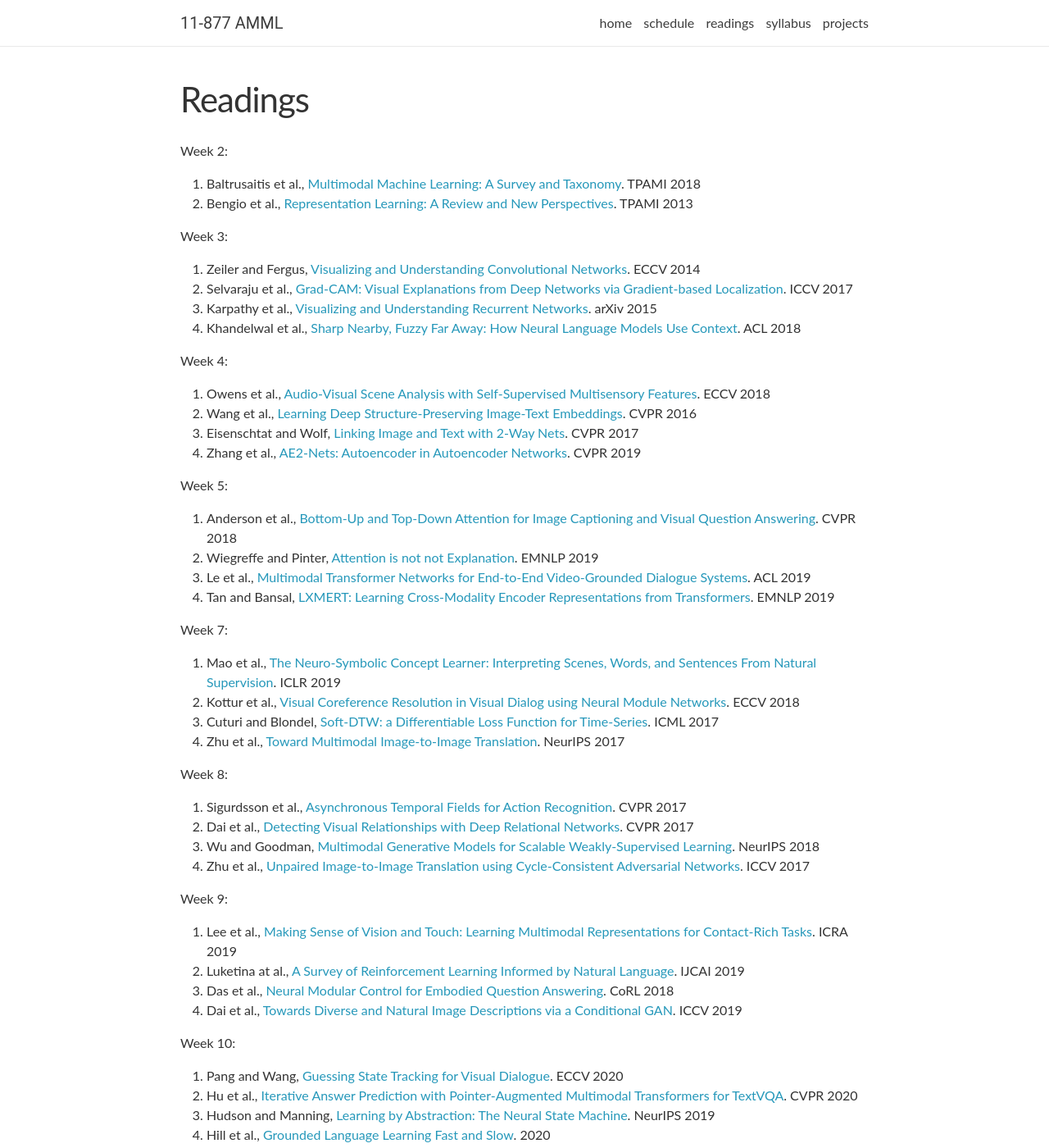
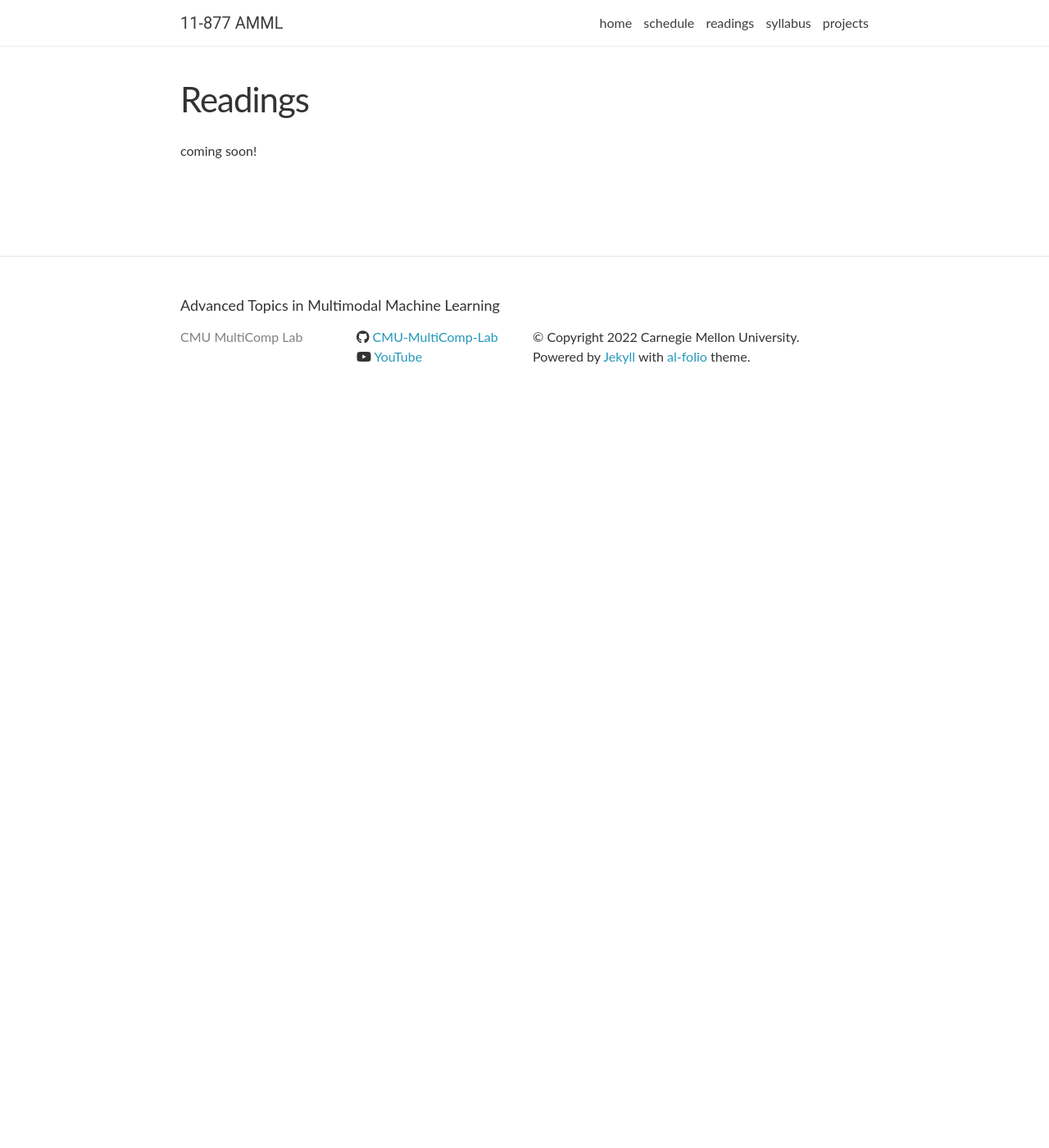
Before and after one commit to CMU-MultiComp-Lab/adv-mmml-course, a Jekyll site: the page built from _pages/readings.md, in a window 1280 px wide and 1400 px high. Shown: the whole window at 82% size. Built offline with Jekyll 4.4.1, drawn with Linux system fonts in a browser that asks for light colours; nearby versions of some CDN libraries; comment, search, counter and statistics services are not loaded; some of the changed text lies outside the part shown.

Commit message:
Update readings.md

```diff
--- a/_pages/readings.md
+++ b/_pages/readings.md
@@ -4,60 +4,4 @@
 title: Readings
 ---
 
-Week 2:
-1. Baltrusaitis et al., [Multimodal Machine Learning: A Survey and Taxonomy](https://piazza.com/class_profile/get_resource/kcnr11wq24q6z7/keln1op3u2j5z1). TPAMI 2018
-2. Bengio et al., [Representation Learning: A Review and New Perspectives](https://piazza.com/class_profile/get_resource/kcnr11wq24q6z7/keln1obkjer5ym). TPAMI 2013
-
-Week 3:
-1. Zeiler and Fergus, [Visualizing and Understanding Convolutional Networks](https://piazza.com/class_profile/get_resource/jjyt9xcoem64k5/jlvnkpiszoo26g). ECCV 2014
-2. Selvaraju et al., [Grad-CAM: Visual Explanations from Deep Networks via Gradient-based Localization](https://piazza.com/class_profile/get_resource/jjyt9xcoem64k5/jlscu1vibjh3s8). ICCV 2017
-3. Karpathy et al., [Visualizing and Understanding Recurrent Networks](https://arxiv.org/pdf/1506.02078.pdf). arXiv 2015
-4. Khandelwal et al., [Sharp Nearby, Fuzzy Far Away: How Neural Language Models Use Context](https://arxiv.org/pdf/1805.04623.pdf). ACL 2018
-
-Week 4:
-1. Owens et al., [Audio-Visual Scene Analysis with Self-Supervised Multisensory Features](https://piazza.com/class_profile/get_resource/kcnr11wq24q6z7/kfcvzq9wixp4h5). ECCV 2018
-2. Wang et al., [Learning Deep Structure-Preserving Image-Text Embeddings](https://piazza.com/class_profile/get_resource/kcnr11wq24q6z7/kfcvzks1fk13yc). CVPR 2016
-3. Eisenschtat and Wolf, [Linking Image and Text with 2-Way Nets](https://piazza.com/class_profile/get_resource/kcnr11wq24q6z7/kfcvzj5yckj3wi). CVPR 2017
-4. Zhang et al., [AE2-Nets: Autoencoder in Autoencoder Networks](https://piazza.com/class_profile/get_resource/kcnr11wq24q6z7/kfcvzkwln5e3yh). CVPR 2019
-
-Week 5:
-1. Anderson et al., [Bottom-Up and Top-Down Attention for Image Captioning and Visual Question Answering](https://piazza.com/class_profile/get_resource/kcnr11wq24q6z7/kfmv9b4ykqt6ou). CVPR 2018
-2. Wiegreffe and Pinter, [Attention is not not Explanation](https://piazza.com/class_profile/get_resource/kcnr11wq24q6z7/kfmv9jk378q774). EMNLP 2019
-3. Le et al., [Multimodal Transformer Networks for End-to-End Video-Grounded Dialogue Systems](https://piazza.com/class_profile/get_resource/kcnr11wq24q6z7/kfmv97aseti6i1). ACL 2019
-4. Tan and Bansal, [LXMERT: Learning Cross-Modality Encoder Representations from Transformers](https://piazza.com/class_profile/get_resource/kcnr11wq24q6z7/kfmv96gl6at6gg). EMNLP 2019
-
-Week 7:
-1. Mao et al., [The Neuro-Symbolic Concept Learner: Interpreting Scenes, Words, and Sentences From Natural Supervision](https://arxiv.org/pdf/1904.12584.pdf). ICLR 2019
-2. Kottur et al., [Visual Coreference Resolution in Visual Dialog using Neural Module Networks](https://arxiv.org/pdf/1809.01816.pdf). ECCV 2018
-3. Cuturi and Blondel, [Soft-DTW: a Differentiable Loss Function for Time-Series](https://arxiv.org/pdf/1703.01541.pdf). ICML 2017
-4. Zhu et al., [Toward Multimodal Image-to-Image Translation](https://papers.nips.cc/paper/6650-toward-multimodal-image-to-image-translation.pdf). NeurIPS 2017
-
-Week 8:
-1. Sigurdsson et al., [Asynchronous Temporal Fields for Action Recognition](https://arxiv.org/abs/1612.06371). CVPR 2017
-2. Dai et al., [Detecting Visual Relationships with Deep Relational Networks](https://arxiv.org/abs/1704.03114). CVPR 2017
-3. Wu and Goodman, [Multimodal Generative Models for Scalable Weakly-Supervised Learning](https://arxiv.org/abs/1802.05335). NeurIPS 2018
-4. Zhu et al., [Unpaired Image-to-Image Translation using Cycle-Consistent Adversarial Networks](https://arxiv.org/abs/1703.10593). ICCV 2017
-
-Week 9:
-1. Lee et al., [Making Sense of Vision and Touch: Learning Multimodal Representations for Contact-Rich Tasks](https://arxiv.org/pdf/1907.13098.pdf). ICRA 2019
-2. Luketina at al., [A Survey of Reinforcement Learning Informed by Natural Language](https://arxiv.org/pdf/1906.03926.pdf). IJCAI 2019
-3. Das et al., [Neural Modular Control for Embodied Question Answering](https://arxiv.org/pdf/1810.11181.pdf). CoRL 2018
-4. Dai et al., [Towards Diverse and Natural Image Descriptions via a Conditional GAN](https://arxiv.org/pdf/1703.06029.pdf). ICCV 2019
-
-Week 10:
-1. Pang and Wang, [Guessing State Tracking for Visual Dialogue](https://piazza.com/class_profile/get_resource/kcnr11wq24q6z7/kh0rhs63hoo20w). ECCV 2020
-2. Hu et al., [Iterative Answer Prediction with Pointer-Augmented Multimodal Transformers for TextVQA](https://piazza.com/class_profile/get_resource/kcnr11wq24q6z7/kh0rhrfwmxk2o5). CVPR 2020
-3. Hudson and Manning, [Learning by Abstraction: The Neural State Machine](https://piazza.com/class_profile/get_resource/kcnr11wq24q6z7/kh0rhm94vtu209). NeurIPS 2019
-4. Hill et al., [Grounded Language Learning Fast and Slow](https://piazza.com/class_profile/get_resource/kcnr11wq24q6z7/kh0rhdrt5leu0). 2020
-
-Week 12:
-1. Anderson et al., [Sim-to-Real Transfer for Vision-and-Language Navigation](https://piazza.com/class_profile/get_resource/kcnr11wq24q6z7/khkw1kazr8f4pa). CoRL 2020
-2. Blukis et al., [Mapping Navigation Instructions to Continuous Control Actions with Position-Visitation Prediction](https://piazza.com/class_profile/get_resource/kcnr11wq24q6z7/khkw2deazjf7n3). CoRL 2018
-3. Kojima et al., [What is Learned in Visually Grounded Neural Syntax Acquisition](https://piazza.com/class_profile/get_resource/kcnr11wq24q6z7/khkw3h27w5720a). ACL 2020
-4. Zhu et al., [The Return of Lexical Dependencies: Neural Lexicalized PCFGs](https://piazza.com/class_profile/get_resource/kcnr11wq24q6z7/khkw3zkbfz3323). TACL 2020
-
-Week 14:
-1. Alikhani et al., [Clue: Cross-modal Coherence Modeling for Caption Generation](https://arxiv.org/abs/2005.00908). ACL 2020
-2. Agarwal et al., [History for Visual Dialog: Do we really need it?](https://arxiv.org/pdf/2005.07493.pdf). ACL 2020
-3. Barocas and Selbst, [Big Data’s Disparate Impact](https://piazza.com/class_profile/get_resource/kcnr11wq24q6z7/ki64rsjlib766). California Law Review 2016
-4. Hovy and Spruit, [The Social Impact of Natural Language Processing](https://piazza.com/class_profile/get_resource/kcnr11wq24q6z7/ki64qpvx44k5ei). ACL 2016
+coming soon!
```
